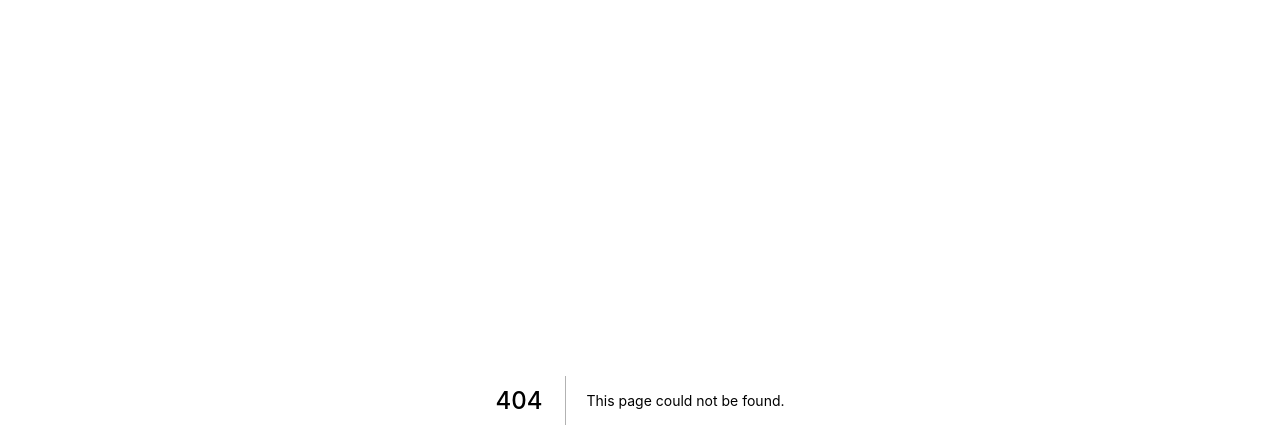
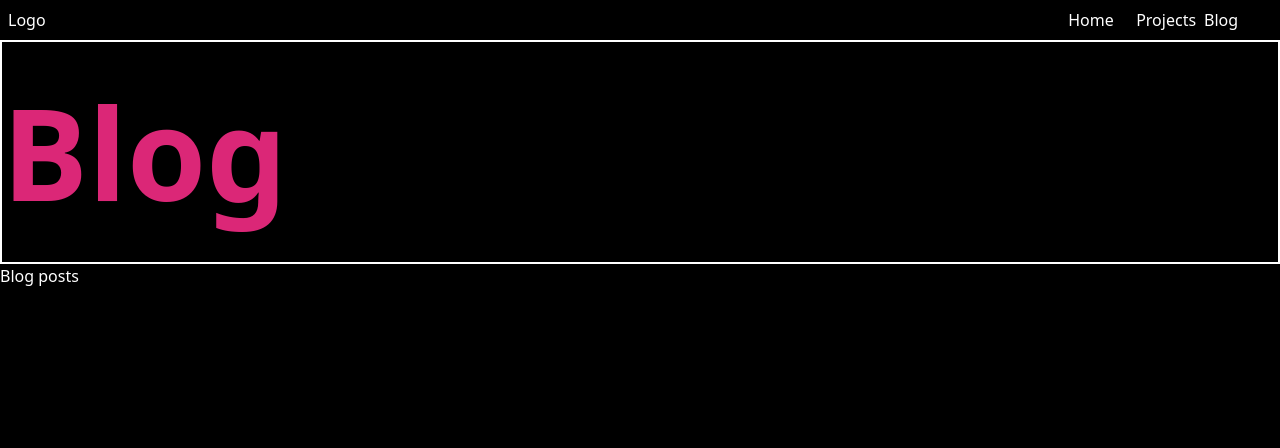
Before and after one commit to SirenaAlyceDev/exampleapp, a Next.js app: page /blog in a window 1280 px wide. Before the commit this address had no page. Shown: the top 448 px of the page. Built offline with nearby package versions, Linux system fonts and the light colour scheme.

Commit message:
created blog main page and dynamic route pages

```diff
--- /dev/null
+++ b/pages/blog.js
@@ -0,0 +1,15 @@
+import NavBar from "../components/NavBar";
+
+export default function Blog() {
+  return (
+    <div className="w-screen h-full text-white">
+      <NavBar />
+      <div className="grid border-2 border-white h-56 content-center">
+        <h2 className="text-pink-600 text-9xl font-extrabold">Blog</h2>
+      </div>
+      <div>
+          Blog posts
+      </div>
+    </div>
+  );
+}
--- /dev/null
+++ b/pages/post/[slug].js
@@ -0,0 +1,15 @@
+import NavBar from "../components/NavBar";
+
+export default function Blog() {
+  return (
+    <div className="w-screen h-full text-white">
+      <NavBar />
+      <div className="grid border-2 border-white h-56 content-center">
+        <h2 className="text-pink-600 text-9xl font-extrabold">Blog</h2>
+      </div>
+      <div>
+          individual blog post
+      </div>
+    </div>
+  );
+}
--- /dev/null
+++ b/pages/project/[slug].js
@@ -0,0 +1,15 @@
+import NavBar from "../components/NavBar";
+
+export default function Blog() {
+  return (
+    <div className="w-screen h-full text-white">
+      <NavBar />
+      <div className="grid border-2 border-white h-56 content-center">
+        <h2 className="text-pink-600 text-9xl font-extrabold">Blog</h2>
+      </div>
+      <div>
+          individual project
+      </div>
+    </div>
+  );
+}
```
